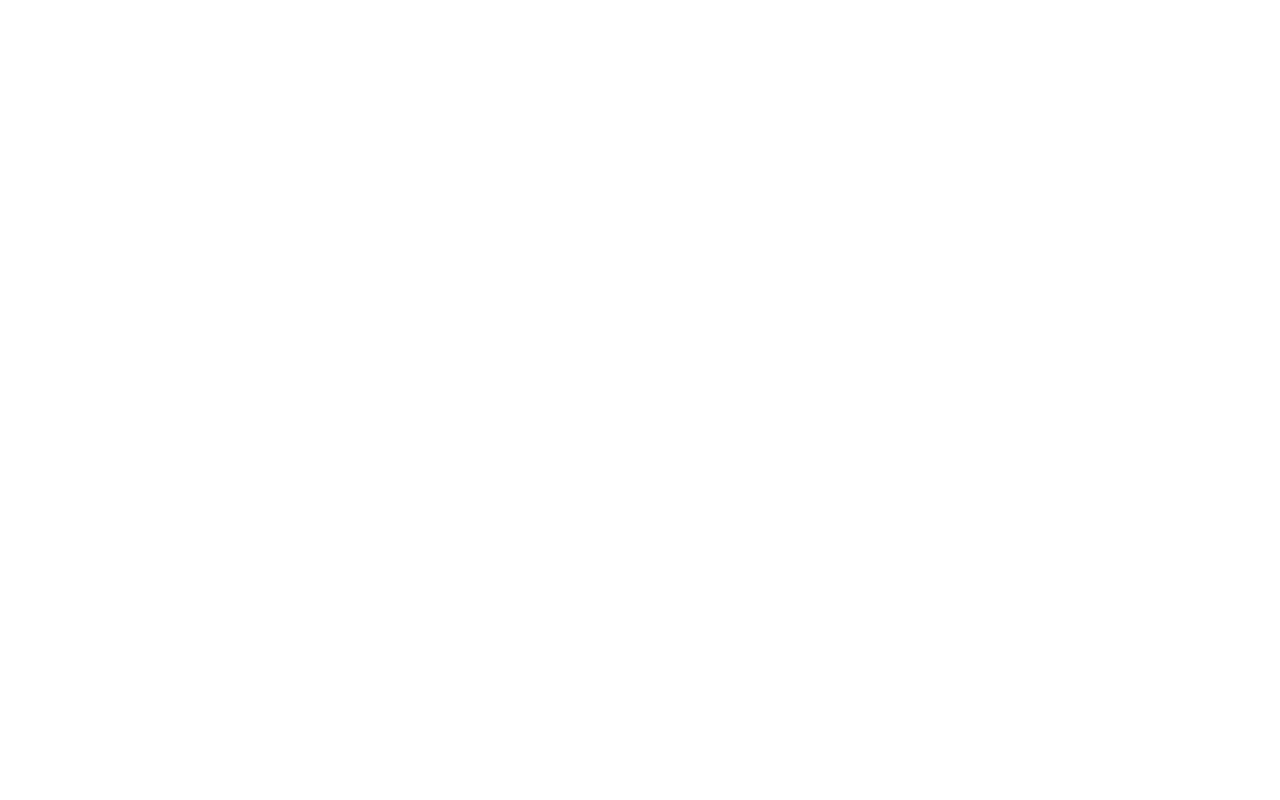
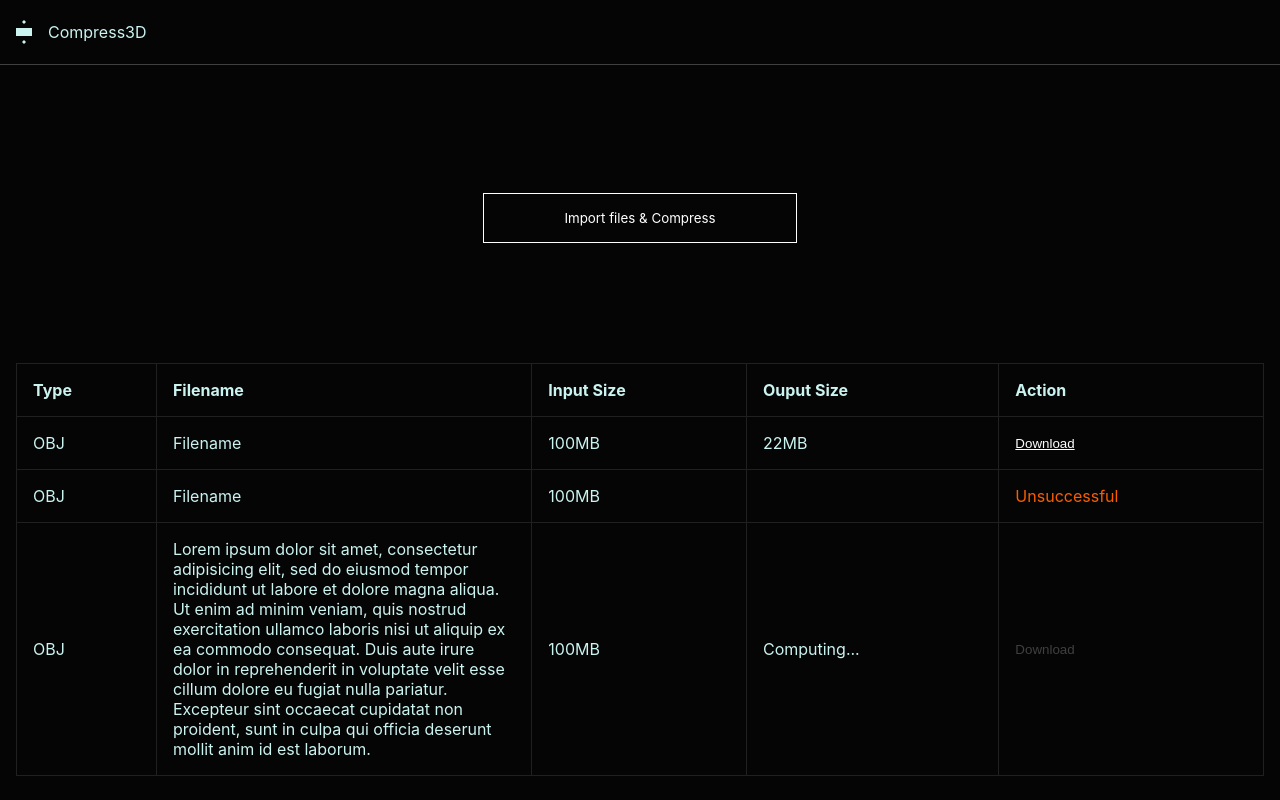
Before and after one commit to gpSWE/compress3d, a website built with Vite: page index.html in a window 1280 px wide. Built offline with nearby package versions, Linux system fonts and the light colour scheme.

Commit message:
Create UI

```diff
--- a/index.html
+++ b/index.html
@@ -7,6 +7,70 @@
 		<title>Compress3D</title>
 	</head>
 	<body>
+		<div id="app">
+			<header>
+				<a href="/">
+					<svg xmlns="http://www.w3.org/2000/svg" viewBox="0 0 64 64" >
+						<rect x="16" y="24" width="32" height="16"/>
+						<polygon points="32,8 28,12 32,16 36,12"/>
+						<polygon points="32,56 28,52 32,48 36,52"/>
+					</svg>
+					<span>Compress3D</span>
+				</a>
+			</header>
+			<main>
+				<div id="input">
+					<button>Import files & Compress</button>
+				</div>
+				<div id="file-list">
+					<table>
+						<thead>
+							<tr>
+								<th>Type</th>
+								<th>Filename</th>
+								<th>Input Size</th>
+								<th>Ouput Size</th>
+								<th>Action</th>
+							</tr>
+						</thead>
+						<tbody>
+							<tr>
+								<td>OBJ</td>
+								<td>Filename</td>
+								<td>100MB</td>
+								<td>22MB</td>
+								<td>
+									<button>Download</button>
+								</td>
+							</tr>
+							<tr>
+								<td>OBJ</td>
+								<td>Filename</td>
+								<td>100MB</td>
+								<td></td>
+								<td>
+									<span class="error">Unsuccessful</span>
+								</td>
+							</tr>
+							<tr>
+								<td>OBJ</td>
+								<td>Lorem ipsum dolor sit amet, consectetur adipisicing elit, sed do eiusmod
+								tempor incididunt ut labore et dolore magna aliqua. Ut enim ad minim veniam,
+								quis nostrud exercitation ullamco laboris nisi ut aliquip ex ea commodo
+								consequat. Duis aute irure dolor in reprehenderit in voluptate velit esse
+								cillum dolore eu fugiat nulla pariatur. Excepteur sint occaecat cupidatat non
+								proident, sunt in culpa qui officia deserunt mollit anim id est laborum.</td>
+								<td>100MB</td>
+								<td>Computing...</td>
+								<td>
+									<button disabled>Download</button>
+								</td>
+							</tr>
+						</tbody>
+					</table>
+				</div>
+			</main>
+		</div>
 		<script type="module" src="/src/main.js"></script>
 	</body>
 </html>
--- a/src/main.css
+++ b/src/main.css
@@ -1,5 +1,13 @@
+/*
+* Prefixed by https://autoprefixer.github.io
+* PostCSS: v8.4.14,
+* Autoprefixer: v10.4.7
+* Browsers: last 4 version
+*/
+
 * {
 	margin: 0;
+	padding: 0;
 }
 
 :root {
@@ -9,3 +17,169 @@
 	-webkit-font-smoothing: antialiased;
 	-moz-osx-font-smoothing: grayscale;
 }
+
+#app {
+	min-height: 100vh;
+	background: #050505;
+	color: #cbf3f0;
+	display: -webkit-box;
+	display: -ms-flexbox;
+	display: flex;
+	-webkit-box-orient: vertical;
+	-webkit-box-direction: normal;
+		-ms-flex-direction: column;
+			flex-direction: column;
+}
+
+/* HEADER */
+
+header {
+	padding: 1rem;
+	border-bottom: 1px solid #404040;
+	display: -webkit-box;
+	display: -ms-flexbox;
+	display: flex;
+}
+
+header a {
+	display: -webkit-box;
+	display: -ms-flexbox;
+	display: flex;
+	-webkit-box-align: center;
+		-ms-flex-align: center;
+			align-items: center;
+	gap: 0.5rem;
+	color: #cbf3f0;
+	text-decoration: none;
+	margin-left: -0.5rem;
+}
+
+header a:hover {
+	color: #ffd60a;
+}
+
+header a svg {
+	width: 2rem;
+	height: 2rem;
+	fill: currentColor;
+}
+
+/* MAIN */
+
+main {
+	-webkit-box-flex: 1;
+		-ms-flex-positive: 1;
+			flex-grow: 1;
+	padding: 1.5rem 1rem;
+	display: -webkit-box;
+	display: -ms-flexbox;
+	display: flex;
+	gap: 1rem;
+	-webkit-box-orient: vertical;
+	-webkit-box-direction: normal;
+		-ms-flex-direction: column;
+			flex-direction: column;
+}
+
+/* IMPORT FILES */
+
+#input {
+	display: -webkit-box;
+	display: -ms-flexbox;
+	display: flex;
+	-webkit-box-align: center;
+		-ms-flex-align: center;
+			align-items: center;
+	-webkit-box-pack: center;
+		-ms-flex-pack: center;
+			justify-content: center;
+	-webkit-box-flex: 1;
+		-ms-flex-positive: 1;
+			flex-grow: 1;
+	padding: 1rem;
+}
+
+#input button {
+	font-family: Inter, system-ui, Avenir, Helvetica, Arial, sans-serif;
+	display: -webkit-box;
+	display: -ms-flexbox;
+	display: flex;
+	border: 0.1rem solid #ffffff;
+	background: transparent;
+	color: #ffffff;
+	padding: 1rem 5rem;
+	cursor: pointer;
+}
+
+#input button:hover {
+	color: #ffd60a;
+	border-color: #ffd60a;
+}
+
+/* FILE LIST */
+
+#file-list {
+	display: -webkit-box;
+	display: -ms-flexbox;
+	display: flex;
+	-webkit-box-orient: vertical;
+	-webkit-box-direction: normal;
+		-ms-flex-direction: column;
+			flex-direction: column;
+	-webkit-box-align: center;
+		-ms-flex-align: center;
+			align-items: center;
+	-webkit-box-pack: center;
+		-ms-flex-pack: center;
+			justify-content: center;
+}
+
+#file-list table {
+	width: 100%;
+	border: 1px solid #202020;
+	border-collapse: collapse;
+}
+
+#file-list table th,
+#file-list table td {
+	border: 1px solid #202020;
+	text-align: left;
+	padding: 1rem;
+}
+
+#file-list table td:nth-child(2) {
+	max-width: 10rem;
+}
+
+#file-list table button {
+	background: transparent;
+	display: -webkit-box;
+	display: -ms-flexbox;
+	display: flex;
+	border: none;
+}
+
+#file-list table button:not(:disabled) {
+	color: #ffffff;
+	text-decoration: underline;
+	cursor: pointer;
+}
+
+#file-list table button:disabled {
+	color: #404040;
+}
+
+#file-list table button:not(:disabled):hover {
+	color: #ffd60a;
+}
+
+#file-list .error {
+	color: #f85e00;
+}
+
+/* FOOETR */
+
+footer {
+	padding: 1rem;
+	border-top: 1px solid #404040;
+}
```
